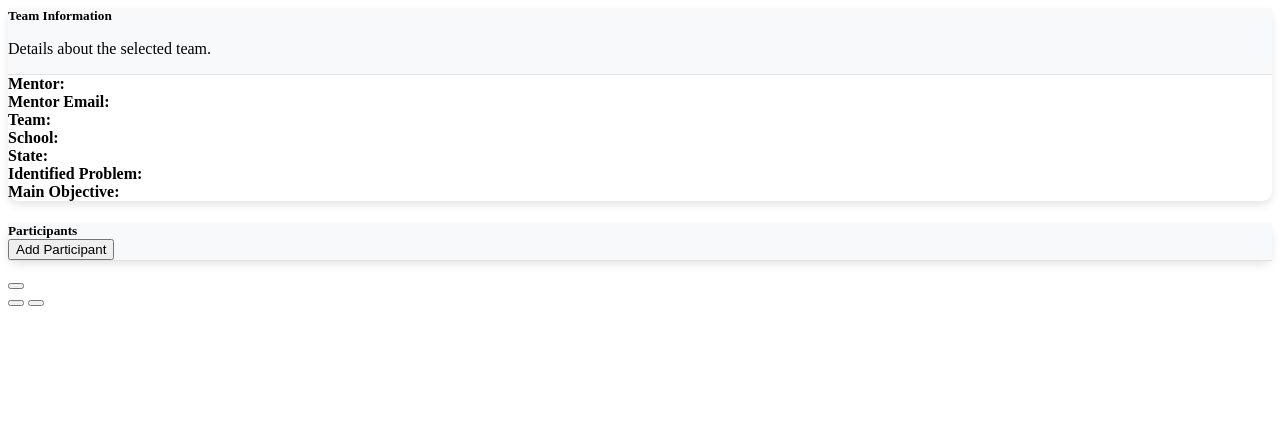
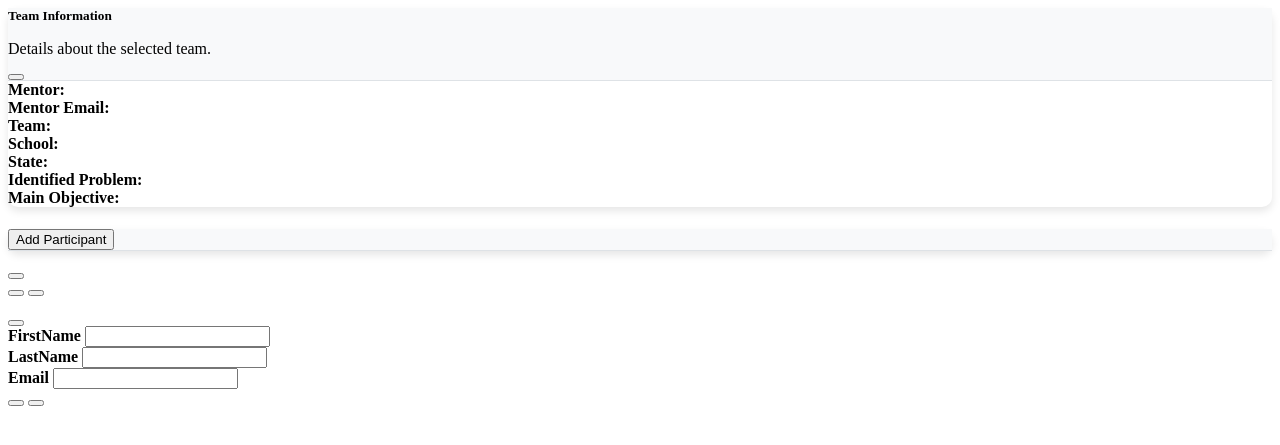
Before and after one commit to raidolContreras/mml_2024, a PHP site: page /pages/team/teacherTeam.php in a window 1280 px wide. Shown: the top 445 px of the page. Run offline with PHP 8.4, Linux system fonts and the light colour scheme.

Commit message:
edit participant

```diff
--- a/assets/languajes/en.json
+++ b/assets/languajes/en.json
@@ -87,5 +87,8 @@
     "eventEditSuccess": "The event has been successfully edited.",
     "eventDeleteSuccess": "The event has been successfully deleted.",
     "projectActive": "The project has been successfully activated.",
-    "projectActiveError": "An error occurred while activating the project."
+    "projectActiveError": "An error occurred while activating the project.",
+    "participants": "Participants",
+    "participantsModalLabel": "Add participants",
+    "editParticipantsModalLabel": "Edit participants"
 }
--- a/assets/languajes/es.json
+++ b/assets/languajes/es.json
@@ -88,5 +88,8 @@
     "eventEditSuccess": "El evento ha sido editado exitosamente.",
     "eventDeleteSuccess": "El evento ha sido eliminado exitosamente.",
     "projectActive": "El proyecto ha sido activado exitosamente.",
-    "projectActiveError": "Ha ocurrido un error al activar el proyecto."
+    "projectActiveError": "Ha ocurrido un error al activar el proyecto.",
+    "participants": "Participantes",
+    "participantsModalLabel": "Añadir participantes",
+    "editParticipantsModalLabel": "Editar participantes"
 }
--- a/controller/ajax/ajax.form.php
+++ b/controller/ajax/ajax.form.php
@@ -392,3 +392,7 @@ if(isset($_POST['problem']) &&
         $result = FormsController::ctrUpdateColors($data);
         echo $result;
 }
+
+if(isset($_POST['searchParticipant'])){
+	echo json_encode(FormsController::ctrGetParticipant('idparticipant', $_POST['searchParticipant']));
+}
--- a/model/forms.models.php
+++ b/model/forms.models.php
@@ -443,7 +443,11 @@ class FormsModel {
         $stmt = $pdo->prepare($sql);
         $stmt->bindParam(':value', $value, PDO::PARAM_STR);
         $stmt->execute();
-        $result = $stmt->fetchAll();
+        if ($item == 'idparticipant') {
+            $result = $stmt->fetch();
+        } else {
+            $result = $stmt->fetchAll();
+        }
         $stmt->closeCursor();
         $stmt = null;
         return $result;
--- a/view/extras/language.php
+++ b/view/extras/language.php
@@ -133,6 +133,10 @@ cargarTraducciones('<?php echo $_SESSION['language']; ?>').then(() => {
 
     $('.progress-title').text(translations.progress);
 
+    $('.participants').text(translations.participants);
+    $('#participantsModalLabel').text(translations.participantsModalLabel);
+    $('#editParticipantsModalLabel').text(translations.editParticipantsModalLabel);
+
     var html = `
         <option value="">${translations.select_one}</option>
         <option value="0">${translations.admin}</option>
--- a/view/pages/team/teacherTeam.php
+++ b/view/pages/team/teacherTeam.php
@@ -4,7 +4,13 @@
             <div class="card">
                 <div class="card-header pb-3">
                     <h5 class="card-title">Team Information</h5>
-                    <p class="card-text">Details about the selected team.</p>
+                    <div class="row d-flex align-items-center">
+                        <p class="card-text col-11 mb-0">Details about the selected team.</p>
+                        <button class="col-1 btn btn-primary btn-sm edit-button">
+                            <i class="fas fa-edit"></i>
+                        </button>
+                    </div>
+
                 </div>
                 <div class="card-body">
                     <div class="row mb-2">
@@ -41,7 +47,7 @@
         <div class="col-md-4">
             <div class="card">
                 <div class="card-header d-flex justify-content-between align-items-center pb-3">
-                    <h5 class="card-title mb-0">Participants</h5>
+                    <h5 class="card-title mb-0 participants"></h5>
                     <button class="btn btn-primary" id="addParticipantBtn"><i class="fas fa-plus"></i> Add Participant</button>
                 </div>
                 <div class="card-body" id="participantsList">
@@ -60,7 +66,6 @@
                 <button type="button" class="btn-close" data-bs-dismiss="modal" aria-label="Close"></button>
             </div>
             <div class="modal-body">
-
                 <!-- Botón para descargar plantilla de ejemplo -->
                 <div class="form-group mt-3">
                     <a type="button" class="btn btn-primary download_template" download="pacients_template.csv" href="assets/documents/pacients_template.csv"></a>
@@ -73,6 +78,35 @@
             <div class="modal-footer">
                 <button type="button" class="btn btn-danger cancel" data-bs-dismiss="modal"></button>
                 <button type="button" class="btn btn-success accept" id="sendButton"></button>
+            </div>
+        </div>
+    </div>
+</div>
+
+<div class="modal fade" id="editParticipantsModal" tabindex="-1" aria-labelledby="editParticipantsModalLabel" aria-hidden="true">
+    <div class="modal-dialog modal-lg">
+        <div class="modal-content">
+            <div class="modal-header">
+                <h5 class="modal-title editParticipant_btn" id="editParticipantsModalLabel"></h5>
+                <button type="button" class="btn-close" data-bs-dismiss="modal" aria-label="Close"></button>
+            </div>
+            <div class="modal-body">
+                <div class="form-group">
+                    <label class="form-label" for="firstnameParticipant">FirstName</label>
+                    <input type="text" class="form-control" id="firstnameParticipant">
+                </div>
+                <div class="form-group">
+                    <label class="form-label" for="lastnameParticipant">LastName</label>
+                    <input type="text" class="form-control" id="lastnameParticipant">
+                </div>
+                <div class="form-group">
+                    <label class="form-label" for="emailParticipant">Email</label>
+                    <input type="email" class="form-control" id="emailParticipant">
+                </div>
+            </div>
+            <div class="modal-footer">
+                <button type="button" class="btn btn-danger cancel" data-bs-dismiss="modal"></button>
+                <button type="button" class="btn btn-success accept" id="updateParticipant"></button>
             </div>
         </div>
     </div>
@@ -109,4 +143,9 @@
     .participant:last-child {
         border-bottom: none;
     }
+
+    .align-center {
+        display: flex;
+        align-items: center;
+    }
 </style>
```
Also changed, not shown: assets/js/ajax_request/getTeamTeacher.js (+19 -0 lines).
